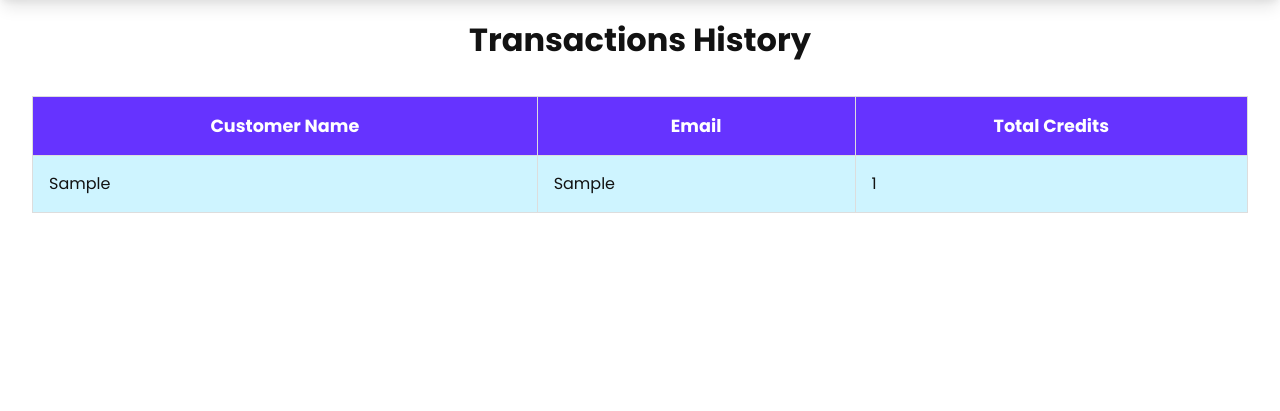
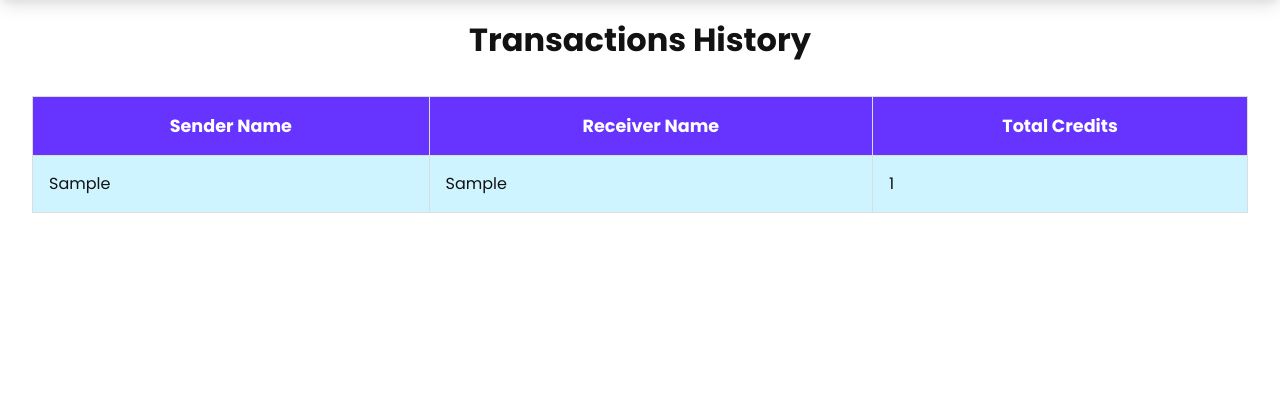
Before and after one commit to codetobuild/easy-bank, a Node server app: page /transactions in a window 1280 px wide. Shown: the part 66-477 px from the top of the page. Run offline with Node 20, Linux system fonts and the light colour scheme; tables that the repository leaves empty hold one stand-in row (values such as "Sample post"); some libraries are stand-ins or nearby versions.

Commit message:
make it better

```diff
--- a/public/script.js
+++ b/public/script.js
@@ -74,6 +74,7 @@ transferForm.addEventListener('submit', (e)=>{
 
     if(transferPayload.from === transferPayload.to){
         alert('cannot send to same user!');
+        return;
     }
 
     transferMoney(transferPayload);
--- a/seed.js
+++ b/seed.js
@@ -1,3 +1,4 @@
+require('dotenv').config();
 const mongoose  = require('mongoose');
 const user = require('./models/user');
 
--- a/views/transaction.ejs
+++ b/views/transaction.ejs
@@ -7,8 +7,8 @@
         <table class='customer_table'>
              <thead class='table_header'>
                 <tr>
-                    <th>Customer Name</th>
-                    <th>Email</th>
+                    <th>Sender Name</th>
+                    <th>Receiver Name</th>
                     <th>Total Credits</th>
                 </tr>
             </thead>
```
Also changed, not shown: server.js (line endings or trailing spaces).
